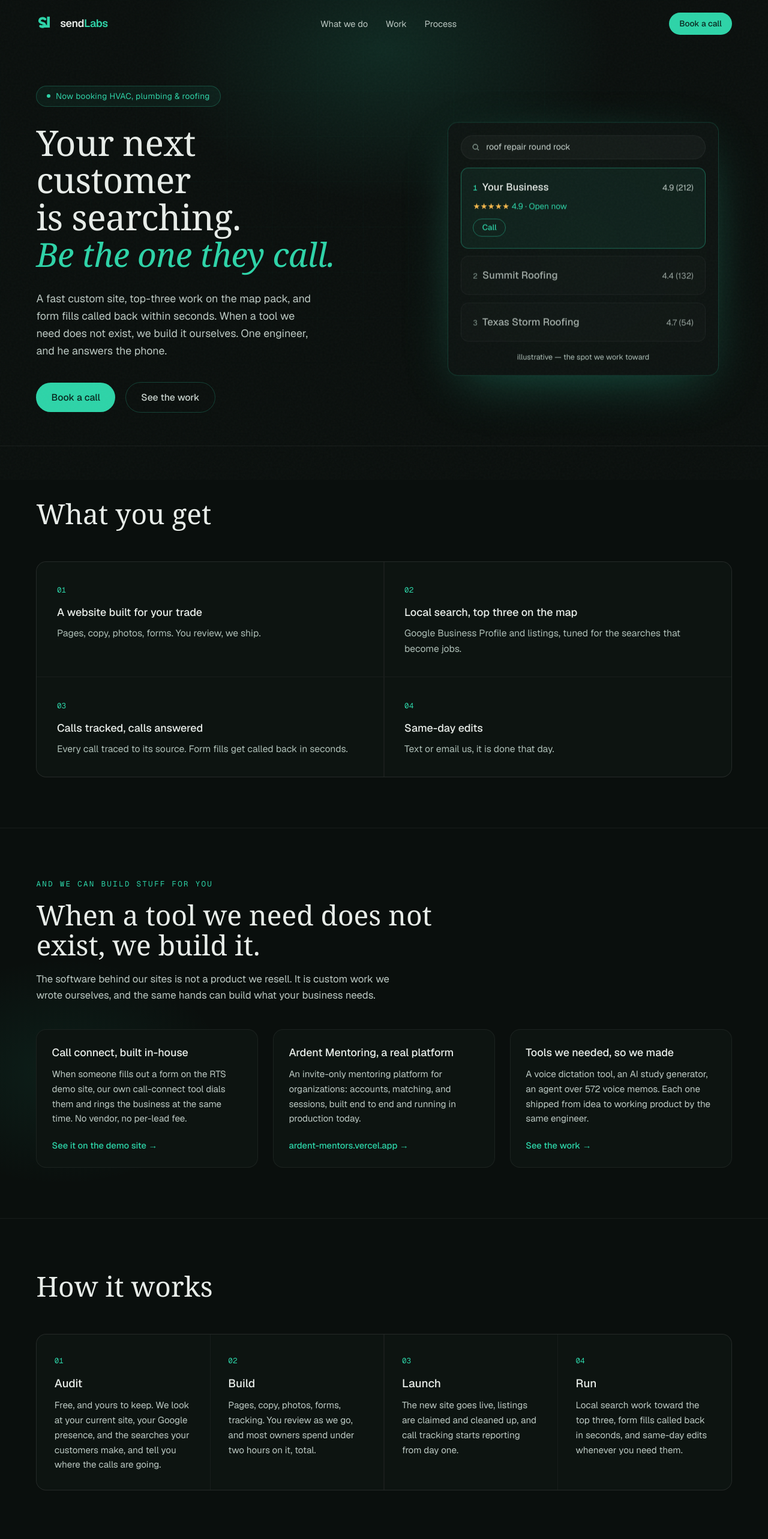
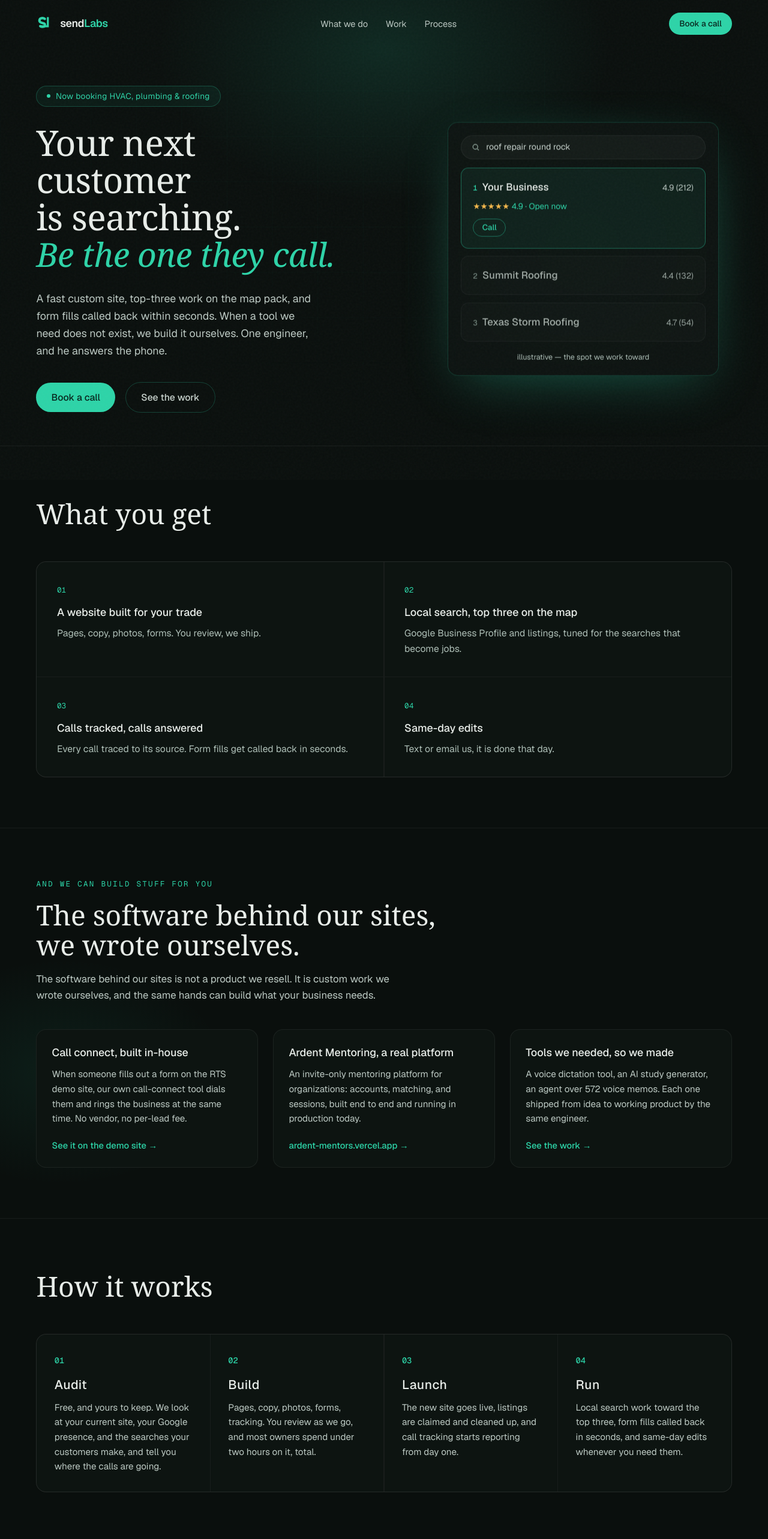
Before and after one commit to CaelanL/caelanliu, a Next.js app: page / in a window 1280 px wide. Shown: the top 2566 px of the page at 60% size. Built offline with nearby package versions, Linux system fonts and the light colour scheme.

Commit message:
Monogram keyline for legibility; sharper build-stuff headline; process step emphasis

```diff
--- a/src/components/site/BuildStuff.tsx
+++ b/src/components/site/BuildStuff.tsx
@@ -31,7 +31,7 @@ export default function BuildStuff() {
           And we can build stuff for you
         </p>
         <h2 className='mt-4 max-w-2xl font-serif text-[36px] leading-[1.1] text-[#e8ede9] md:text-[44px]'>
-          When a tool we need does not exist, we build it.
+          The software behind our sites, we wrote ourselves.
         </h2>
         <p className='mt-4 max-w-xl text-[16px] leading-relaxed text-[#bcc9c3]'>
           The software behind our sites is not a product we resell. It is
--- a/src/components/site/Logo.tsx
+++ b/src/components/site/Logo.tsx
@@ -3,12 +3,17 @@
 export function Monogram({ className = 'h-7 w-7' }: { className?: string }) {
   return (
     <svg className={className} viewBox='0 0 64 64' fill='none' aria-hidden='true'>
+      {/* L: stem + foot, drawn with a dark keyline so it reads over the s */}
       <path
-        d='M40 6h10v40H22V36h18z'
+        d='M38 6h10v40H16V36h22z'
         fill='#2dd4a8'
+        stroke='#0a0f0d'
+        strokeWidth='3'
+        strokeLinejoin='round'
       />
+      {/* s: thick rounded stroke hooking through the L stem */}
       <path
-        d='M33 15c-6-5-16-4-19 2-3.5 7 3 11 9.5 12.5 6.5 1.5 10 4.5 8.5 9-1.5 4.5-9 6-16 2'
+        d='M32 14c-7-5-17-3-19 3-2.5 7.5 4.5 11 11 12.5S34 33 32.5 38c-1.5 5-10 6.5-17 2.5'
         stroke='#2dd4a8'
         strokeWidth='9'
         strokeLinecap='round'
--- a/src/components/site/Process.tsx
+++ b/src/components/site/Process.tsx
@@ -31,8 +31,8 @@ export default function Process() {
         <div className='mt-12 grid gap-px overflow-hidden rounded-2xl border border-white/[0.06] bg-white/[0.06] md:grid-cols-2 lg:grid-cols-4'>
           {steps.map((s) => (
             <div key={s.k} className='bg-[#0d1411] p-7'>
-              <span className='font-mono text-[12px] text-[#2dd4a8]'>{s.k}</span>
-              <h3 className='mt-3 text-[18px] font-medium text-[#e8ede9]'>{s.t}</h3>
+              <span className='font-mono text-[13px] font-medium text-[#2dd4a8]'>{s.k}</span>
+              <h3 className='mt-3 text-[20px] font-medium tracking-wide text-[#e8ede9]'>{s.t}</h3>
               <p className='mt-2.5 text-[14.5px] leading-relaxed text-[#bcc9c3]'>{s.d}</p>
             </div>
           ))}
```
